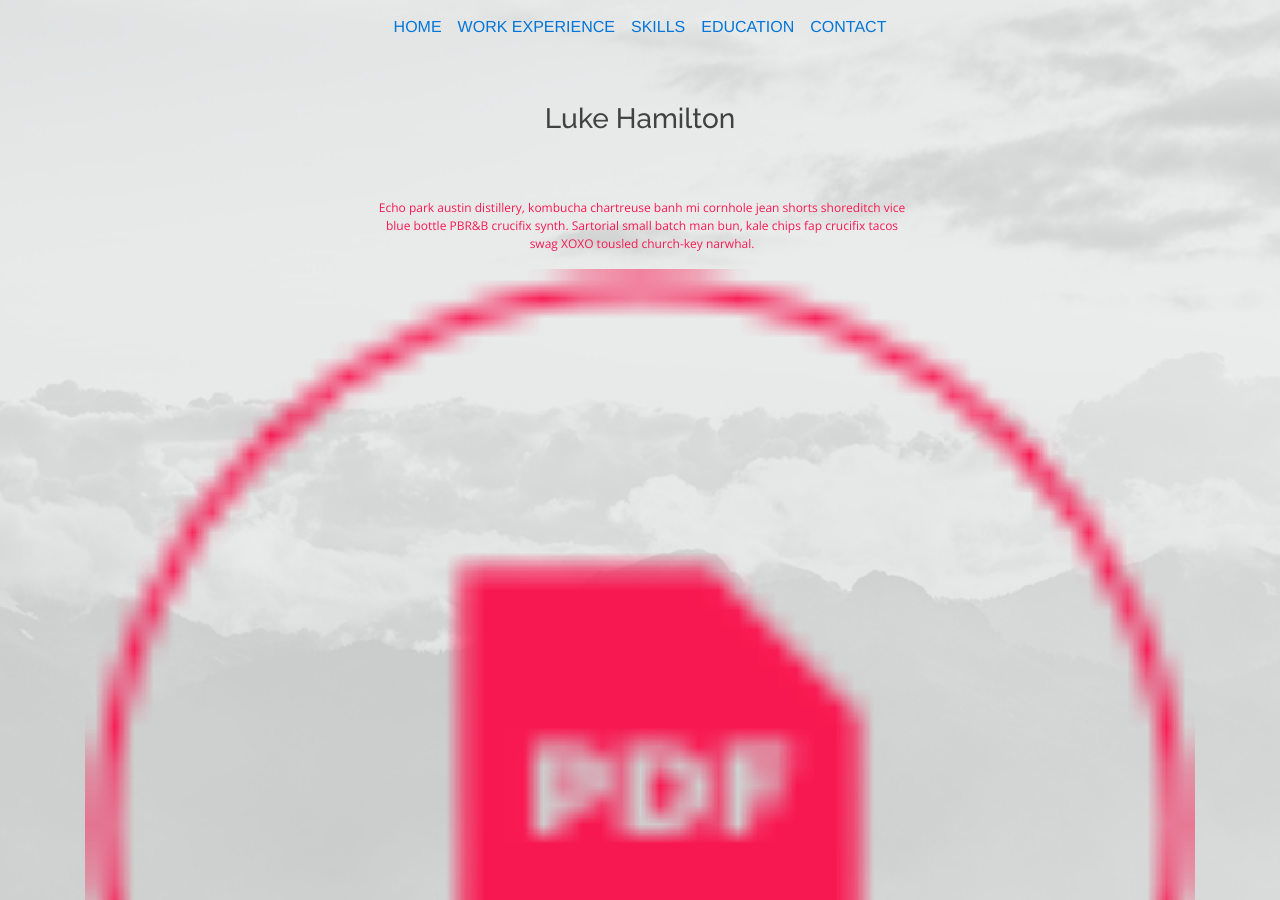
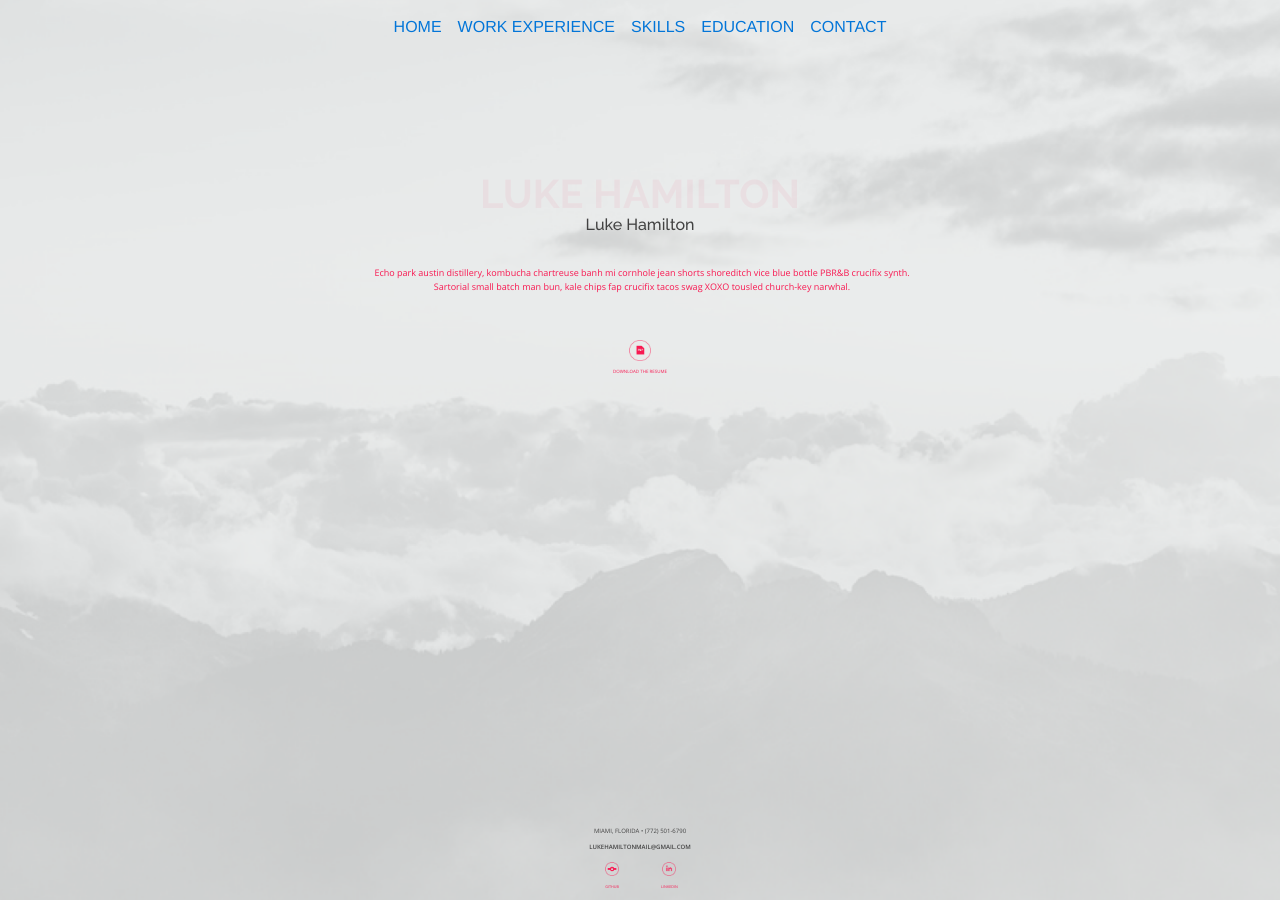
Before and after one commit to lukehamilton/lukehamilton.github.io, a Jekyll site: the page built from index.html, in a window 1280 px wide and 900 px high. Built offline with Jekyll 4.4.1, drawn with Linux system fonts in a browser that asks for light colours.

Commit message:
iphone 4 done

```diff
--- a/_includes/jumbotron.html
+++ b/_includes/jumbotron.html
@@ -1,6 +1,7 @@
 <div class="jumbotron jumbotron-vh jumbotron-primary jumbotron-light text-center">
   <div class="container">
-    <h1>Luke Hamilton</h1>
+    <h1>LUKE HAMILTON</h1>
+    <h2>Luke Hamilton</h2>
     <div class='row row-centered'>
       <div class='col-centered col-md-6'>
         <p class="lead text-center">
--- a/_sass/_jumbotron.sass
+++ b/_sass/_jumbotron.sass
@@ -12,33 +12,49 @@
 .jumbotron-light
 
   h1
+    color: $color-text-background-header
+    font-family: $font-family-raleway
+    font-weight: $font-weight-bold
+    font-size: 2.5rem
+    position: absolute
+    left: 0
+    right: 0
+    top: 10.75rem
+    margin-left: auto
+    margin-right: auto
+    opacity: .05
+    @media #{$iphone-4-landscape}
+      font-size: 3rem
+      // top: 6.5rem
+      top: 3.85rem
+
+
+  h2
     font-family: $font-family-raleway
     color: $color-text
-    font-size: 1.75rem
-    margin-top: 2.5rem
+    font-size: 1rem
+    margin-top: 9.53rem
+    margin-bottom: 0
     @media #{$iphone-4-landscape}
-      margin-top: 1rem
-    @media #{$iphone-4-landscape}
-      margin-top: .5rem
+      // margin-top: 5.65rem
+      margin-top: 3rem
+
 
   p
     color: $color-text-lead
     font-family: $font-family-open-sans
-    font-size: .75rem
+    font-size: .564rem
     font-weight: 400
-    margin-top: 2rem
-    @media #{$iphone-4-portrait}
-      margin-top: 1rem
-    @media #{$iphone-4-landscape}
-      margin-top: 0rem
-
-    +media-breakpoint-up(sm)
-      margin-top: 3.5rem
     &.lead
-      @media #{$iphone-4-portrait}
-        margin-bottom: 1rem
+      margin-top: 2rem
+      margin-bottom: 2.8rem
       @media #{$iphone-4-landscape}
-        margin-bottom: .5rem
+        margin-top: 1.328rem
+        margin-bottom: 1.86rem
+      // @media #{$iphone-4-portrait}
+      //   margin-bottom: 1rem
+      // @media #{$iphone-4-landscape}
+      //   margin-bottom: .5rem
 
   .icon-btn
     color: $color-text-icon-btn
@@ -49,69 +65,78 @@
       text-decoration: none
     &.icon-btn-large
       p
-        font-size: .6rem
-        margin-top: .75rem
-        margin-bottom: .5rem
-        @media #{$iphone-4-portrait}
-          margin-bottom: .5rem
-        @media #{$iphone-4-landscape}
-          margin-bottom: .25rem
+        // font-size: .6rem
+        // font-size: .375rem
+        font-size: .28rem
+        margin-top: .3529rem
+        // margin-bottom: .5rem
+        // @media #{$iphone-4-portrait}
+        //   margin-bottom: .5rem
+        // @media #{$iphone-4-landscape}
+        //   margin-bottom: .25rem
       img
         max-width: 100%
         width: 100%
         height: auto !important
-        @media #{$iphone-4-portrait-landscape}
-          max-width: 35px
-          max-height: 35px
+        max-width: 21.5px
+        max-height: 21.5px
+
+
 
     &.icon-btn-small
       p
-        font-size: .5rem
-        margin-top: .25rem
-        padding: 0 2rem 0 2rem
-        @media #{$iphone-4-portrait}
-          margin-bottom: .4rem
-        @media #{$iphone-4-landscape}
-          margin-bottom: .25rem
+        font-size: .235rem
+        margin-top: .225rem
+        padding: 0 .38rem 0 .38rem
+        // padding: 0
+        margin-bottom: 0
 
       img
         max-width: 100%
         width: 100%
         height: auto !important
-        @media #{$iphone-4-portrait-landscape}
-          max-width: 27px
-          max-height: 27px
-
+        max-width: 14px
+        max-height: 14px
 
 .jumbotron-primary
   .contact-container
-    // +media-breakpoint-up(md)
-    @media #{$iphone-4-landscape}
-      position: absolute
-      left: 0
-      right: 0
-      bottom: 0
-      margin-left: auto
-      margin-right: auto
-    @media #{$iphone-5-portrait}
-      position: absolute
-      left: 0
-      right: 0
-      bottom: 0
-      margin-left: auto
-      margin-right: auto
+    position: absolute
+    left: 0
+    right: 0
+    bottom: 0.65625rem
+    margin-left: auto
+    margin-right: auto
+    // @media #{$iphone-4-portrait-landscape}
+    //   position: absolute
+    //   left: 0
+    //   right: 0
+    //   bottom: 0
+    //   margin-left: auto
+    //   margin-right: auto
+    // @media #{$iphone-5-portrait-landscape}
+    //   position: absolute
+    //   left: 0
+    //   right: 0
+    //   bottom: 0
+    //   margin-left: auto
+    //   margin-right: auto
 
   .contact
     p
       color: $color-text
-      font-size: .8rem
+      font-size: .376rem
       margin-top: 0
-      margin-bottom: 1rem
-      @media #{$iphone-4-portrait-landscape}
-        font-size: .65rem
-        margin-bottom: .25rem
+      // margin-bottom: .73rem
+      margin-bottom: .484rem
+      @media #{$iphone-4-landscape}
+        margin-bottom: .484rem
+      // margin-bottom: 1rem
+      // @media #{$iphone-4-portrait-landscape}
+        // margin-bottom: .25rem
       &.email
         font-weight: $font-weight-semi-bold
-        margin-bottom: 1.5rem
-        @media #{$iphone-4-portrait-landscape}
-          margin-bottom: .5rem
+        margin-bottom: .25rem
+        // margin-bottom: 0
+        // margin-bottom: 1.5rem
+        // @media #{$iphone-4-portrait-landscape}
+          // margin-bottom: .5rem
--- a/_sass/_variables.sass
+++ b/_sass/_variables.sass
@@ -31,34 +31,50 @@
 $color-background: $white
 $color-background-shade: $alabaster
 $color-text: $tundora
+$color-text-background-header :$red-ribbon
 $color-text-lead: $red-ribbon
 $color-text-icon-btn: $red-ribbon
 
 // Media Queries
 
-$iphone-4-portrait-landscape: 'only screen and (min-width: 320px) and (max-width: 480px) and (-webkit-min-device-pixel-ratio: 2)'
+$iphone-4-portrait: 'only screen and (min-width: 320px) and (max-width: 480px) and (aspect-ratio: 2/3) and (-webkit-min-device-pixel-ratio: 2) and (orientation: portrait)'
 
-$iphone-4-portrait: 'only screen and (min-width: 320px) and (max-width: 480px) and (-webkit-min-device-pixel-ratio: 2) and (orientation: portrait)'
+$iphone-4-landscape: 'only screen and (min-width: 320px) and (max-width: 480px) and (aspect-ratio: 3/2) and (-webkit-min-device-pixel-ratio: 2) and (orientation: landscape)'
 
-$iphone-4-landscape: 'only screen and (min-width: 320px) and (max-width: 480px) and (-webkit-min-device-pixel-ratio: 2) and (orientation: landscape)'
+$iphone-4-portrait-landscape: 'only screen and (min-width: 320px) and (max-width: 480px) and (aspect-ratio: 2/3) and (-webkit-min-device-pixel-ratio: 2), screen and (aspect-ratio: 3/2)'
 
-$iphone-5-portrait-landscape: 'only screen and (min-width: 320px) and (max-width: 568px) and (-webkit-min-device-pixel-ratio: 2)'
+$iphone-5-portrait: 'only screen and (min-width: 320px) and (max-width: 568px) and (aspect-ratio: 40/71) and (-webkit-min-device-pixel-ratio: 2) and (orientation: portrait)'
 
-$iphone-5-portrait: 'only screen and (min-width: 320px) and (max-width: 568px) and (-webkit-min-device-pixel-ratio: 2) and (orientation: portrait)'
+$iphone-5-landscape: 'only screen and (min-width: 320px) and (max-width: 568px) and (aspect-ratio: 71/40) and (-webkit-min-device-pixel-ratio: 2) and (orientation: landscape)'
 
-$iphone-5-landscape: 'only screen and (min-width: 320px) and (max-width: 568px) and (-webkit-min-device-pixel-ratio: 2) and (orientation: landscape)'
+$iphone-5-portrait-landscape: 'only screen and (min-width: 320px) and (max-width: 568px) and (aspect-ratio: 40/71) and (-webkit-min-device-pixel-ratio: 2), screen and (aspect-ratio: 71/40)'
 
-$iphone-6-portrait-landscape: 'only screen and (min-width: 375px) and (max-width: 667px) and (-webkit-min-device-pixel-ratio: 2)'
+$iphone-6-portrait: 'only screen and (min-width: 375px) and (max-width: 667px) and (aspect-ratio: 375/667) and (-webkit-min-device-pixel-ratio: 2) and (orientation: portrait)'
 
-$iphone-6-portrait: 'only screen and (min-width: 375px) and (max-width: 667px) and (-webkit-min-device-pixel-ratio: 2) and (orientation: portrait)'
+$iphone-6-landscape: 'only screen and (min-width: 375px) and (max-width: 667px) and (aspect-ratio: 667/375) and (-webkit-min-device-pixel-ratio: 2) and (orientation: landscape)'
 
-$iphone-6-landscape: 'only screen and (min-width: 375px) and (max-width: 667px) and (-webkit-min-device-pixel-ratio: 2) and (orientation: landscape)'
+$iphone-6-portrait-landscape: 'only screen and (min-width: 375px) and (max-width: 667px) and (aspect-ratio: 375/667) and (-webkit-min-device-pixel-ratio: 2), screen and (aspect-ratio: 667/375)'
 
-$iphone-6-plus-portrait-landscape: 'only screen and (min-width: 414px) and (max-width: 736px) and (-webkit-min-device-pixel-ratio: 3)'
+$iphone-6-plus-portrait: 'only screen and (min-width: 414px) and (max-width: 736px) and (aspect-ratio: 16/9) and (-webkit-min-device-pixel-ratio: 3) and (orientation: portrait)'
 
-$iphone-6-plus-portrait: 'only screen and (min-width: 414px) and (max-width: 736px) and (-webkit-min-device-pixel-ratio: 3) and (orientation: portrait)'
+$iphone-6-plus-landscape: 'only screen and (min-width: 414px) and (max-width: 736px) and (aspect-ratio: 9/16) and (-webkit-min-device-pixel-ratio: 3) and (orientation: landscape)'
 
-$iphone-6-plus-landscape: 'only screen and (min-width: 414px) and (max-width: 736px) and (-webkit-min-device-pixel-ratio: 3) and (orientation: landscape)'
+$iphone-6-plus-portrait-landscape: 'only screen and (min-width: 414px) and (max-width: 736px) and (aspect-ratio: 16/9) and (-webkit-min-device-pixel-ratio: 3), screen and (aspect-ratio: 9/16)'
+
+// iPhone < 5:
+// @media screen and (device-aspect-ratio: 2/3) {}
+//
+// iPhone 5:
+// @media screen and (device-aspect-ratio: 40/71) {}
+//
+// iPhone 6:
+// @media screen and (device-aspect-ratio: 375/667) {}
+//
+// iPhone 6 Plus:
+// @media screen and (device-aspect-ratio: 16/9) {}
+//
+// iPad:
+// @media screen and (device-aspect-ratio: 3/4) {}
 
 // Small devices (landscape phones, 34em and up)
 // @media (min-width: 34em) { ... } = 544px
```
